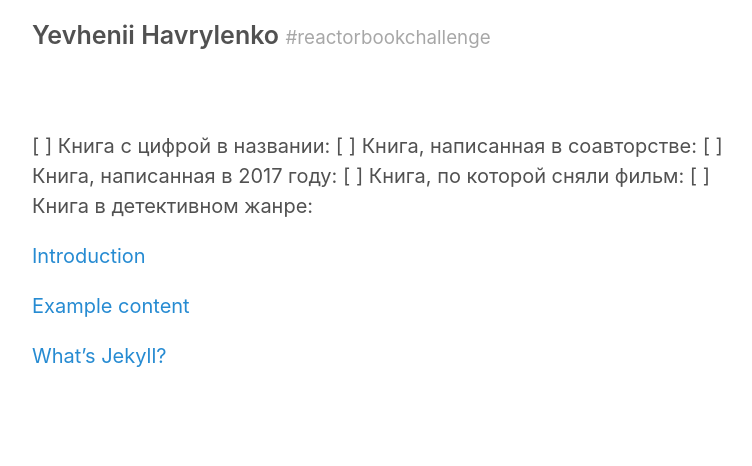
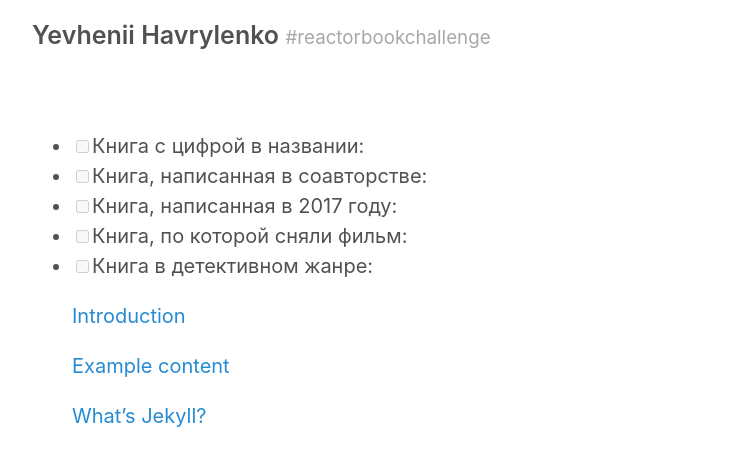
Before and after one commit to yevhenii-havrylenko/yevhenii-havrylenko.github.io, a Jekyll site: the page built from index.md, in a window 1280 px wide. Shown: the top 466 px of the page, without its empty margins (258-1010 px from the left). Built offline with Jekyll 4.4.1, drawn with Linux system fonts in a browser that asks for light colours.

```diff
--- a/index.md
+++ b/index.md
@@ -3,11 +3,11 @@ layout: default
 title: Home
 ---
 
-[ ] Книга с цифрой в названии:
-[ ] Книга, написанная в соавторстве:
-[ ] Книга, написанная в 2017 году:
-[ ] Книга, по которой сняли фильм:
-[ ] Книга в детективном жанре:
+- [ ] Книга с цифрой в названии:
+- [ ] Книга, написанная в соавторстве:
+- [ ] Книга, написанная в 2017 году:
+- [ ] Книга, по которой сняли фильм:
+- [ ] Книга в детективном жанре:
 
 {% for post in site.posts %}
   [ {{ post.title }} ]({{ post.url }}) <!--  &raquo;  {{ post.date | date: "%Y-%m-%d" }} -->
```
